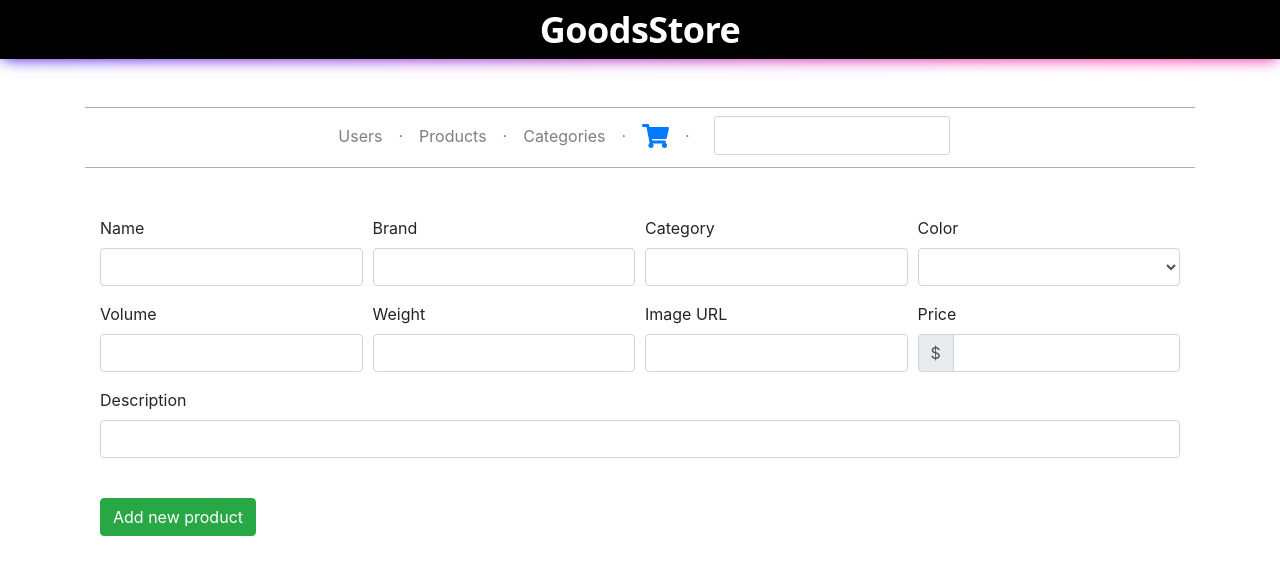
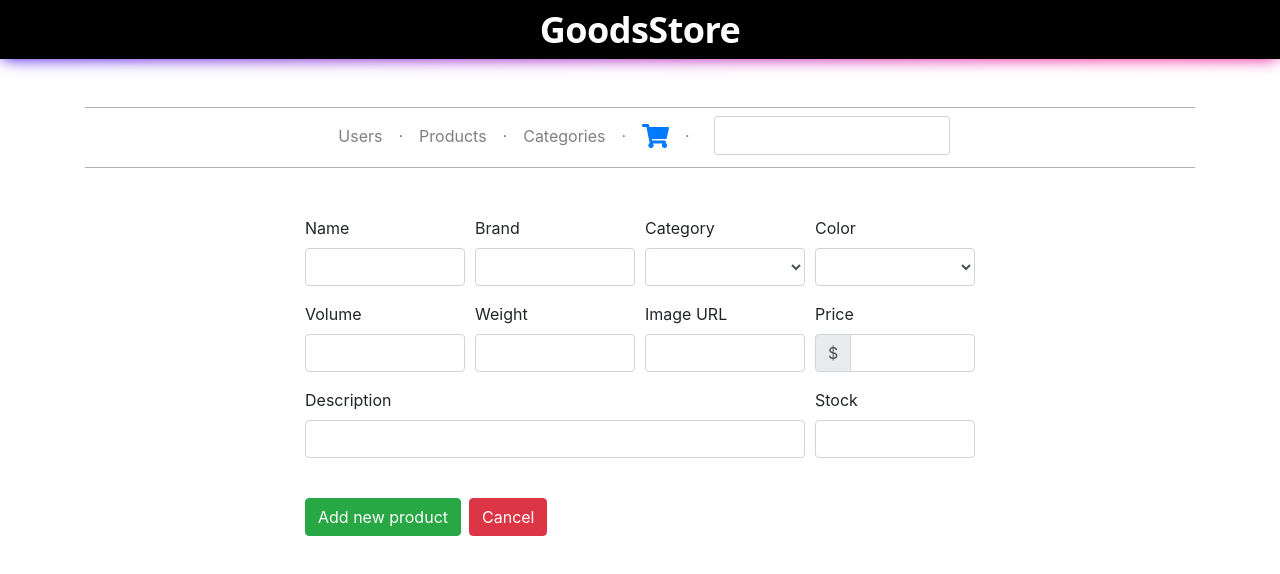
Before and after one commit to jcanovasa/GoodsStoreFrontend, an Angular app: page /products/register-product in a window 1280 px wide. Shown: the top 574 px of the page. Built offline with nearby package versions, Linux system fonts and the light colour scheme.

Commit message:
cancel buttons, quantity and some another items

```diff
--- a/src/app/app.component.html
+++ b/src/app/app.component.html
@@ -21,7 +21,7 @@
                 <span class="nav-link"> · </span>
             </li>
             <li class="nav-item">
-                <a routerLink="/basket" routerLinkActive="active" class="nav-link"><i class="fas fa-shopping-cart"></i></a>
+                <a routerLink="/cart" routerLinkActive="active" class="nav-link"><i class="fas fa-shopping-cart"></i></a>
             </li>
             <li class="nav-item">
                 <span class="nav-link"> · </span>
--- a/src/app/product-details/product-details.component.css
+++ b/src/app/product-details/product-details.component.css
@@ -1,10 +1,8 @@
 #buttonCustom {
     background-color: rgb(255, 209, 3);
     border-color: rgb(196, 137, 0);
-}
-
-#btn2{
-
+    width: 69%;
+    text-align: justify;
 }
 
 #product {
--- a/src/app/product-details/product-details.component.html
+++ b/src/app/product-details/product-details.component.html
@@ -5,8 +5,8 @@
             <span data-toggle="modal" data-target="#exampleModalCenter" id="modal">
                 <img class="card-img-top" src="{{product.imgURL}}" alt="Card image cap">
             </span>
-            <div class="modal fade" id="exampleModalCenter" tabindex="-1" role="dialog" aria-labelledby="exampleModalCenter"
-                aria-hidden="true">
+            <div class="modal fade" id="exampleModalCenter" tabindex="-1" role="dialog"
+                aria-labelledby="exampleModalCenter" aria-hidden="true">
                 <div class="modal-dialog modal-dialog-centered" role="document">
                     <div class="modal-content">
                         <div class="modal-header">
@@ -43,8 +43,13 @@
                     <h3>Price: ${{product.price}}</h3>
                 </div>
                 <div class="col-md-12" id="addCart">
-                    <button type="button" class="btn mx-1 text-black justify-content-end d-flex"
-                        id="buttonCustom"><b>Add to cart</b></button>
+                    <p class="card-text"><small class="text-muted mx-1">Only {{product.stock}} in stock!</small></p>
+                    <form>
+                        <label class="mx-1"><b>Quantity:</b> </label>
+                        <input class="mx-2"type="number" as="input-group" min="1" max="100" value="1"/>
+                    </form>
+                    <button type="button" class="btn mx-1 text-black center d-flex"
+                        id="buttonCustom"><i class="fas fa-shopping-cart mx-2 my-1"></i><b>Add to cart</b></button>
                 </div>
             </div>
         </div>
@@ -60,4 +65,17 @@
 </div>
 <br>
 
-<!-- Button trigger modal -->
+<!-- Button trigger modal
+
+    ESTO ERA PARA PONER UNA CONFIRMACIÓN DE ELIMINACIÓN
+ <div class="row ml-1 mb-3">
+        <a class="btn btn-danger mx-1 text-white" data-toggle="collapse" href="#collapseExample" role="button"
+            aria-expanded="false" aria-controls="collapseExample">Delete</a>
+    </div>
+    <div class="collapse" id="collapseExample">
+        <div class="card card-body">
+            Are you sure?
+        </div>
+    </div>
+ims core
+-->
--- a/src/app/register-product/register-product.component.css
+++ b/src/app/register-product/register-product.component.css
@@ -0,0 +1,4 @@
+#formCentral {
+    width: 700px;
+    margin: 0 auto;
+}
--- a/src/app/register-product/register-product.component.html
+++ b/src/app/register-product/register-product.component.html
@@ -45,7 +45,8 @@
 -->
 
 
-
+<div class="container">
+    <div class="col" id="formCentral">
         <form (ngSubmit)="onSubmit()">
             <div class="form-row">
                 <div class="col-md-3 mb-3">
@@ -61,19 +62,25 @@
                 <div class="col-md-3 mb-3">
                     <label>Category</label>
                     <div class="input-group">
-                <input type="text" class="form-control" id="category" [(ngModel)]="product.category.id"
+                        <select type="text" class="form-control" id="category" [(ngModel)]="product.category.id"
                             name="category">
+                            <option selected> Choose category... </option>
+                            <option value="1">Bikes</option>
+                            <option value="2">Frames</option>
+                            <option value="3">Components</option>
+                        </select>
                     </div>
                 </div>
 
                 <div class="col-md-3 mb-3">
                     <label for="exampleFormControlSelect1">Color</label>
-            <select [(ngModel)]="product.color" class="form-control" id="exampleFormControlSelect1" name="exampleFormControlSelect1">
+                    <select [(ngModel)]="product.color" class="form-control" id="exampleFormControlSelect1"
+                        name="exampleFormControlSelect1">
                         <option selected> Choose color... </option>
-                <option value="Red" >Red</option>
+                        <option value="Red">Red</option>
                         <option value="Blue">Blue</option>
                         <option value="Yellow">Yellow</option>
-                <option value="Green" >Green</option>
+                        <option value="Green">Green</option>
                         <option value="Orange">Orange</option>
                         <option value="Black">Black</option>
                         <option value="White">White</option>
@@ -110,18 +117,27 @@
                 </div>
             </div>
             <div class="form-row">
-        <div class="col-md-12 mb-3">
+                <div class="col-md-9 mb-3">
                     <label for="validationServer01">Description</label>
                     <div class="input-group">
-                <input type="text" class="form-control" id="volume" [(ngModel)]="product.description" name="volume">
+                        <input type="text" class="form-control" id="volume" [(ngModel)]="product.description"
+                            name="volume">
                     </div>
+                </div>
+                <div class="col-md-3 mb-3">
+                    <label for="validationServer01">Stock</label>
+                    <input type="number" min="0" class="form-control" id="volume" [(ngModel)]="product.stock"
+                            name="volume">
                 </div>
             </div>
             <br>
             <div class="form-row">
-        <div class="col-md-3 mb-3">
+                <div class="col-md mb-3">
                     <button class="btn btn-success">Add new product</button>
+                    <button (click)="goToProductList()" class="btn btn-danger mx-2">Cancel</button>
                 </div>
             </div>
 
         </form>
+    </div>
+</div>
--- a/src/app/register-user/register-user.component.html
+++ b/src/app/register-user/register-user.component.html
@@ -16,7 +16,7 @@
                             placeholder="Your name"
                             minlength="2"
                             maxlength="15"
-                            #name = "ngModel">
+                            #name = "ngModel"><br>
                             <label>Surame</label>
                             <input type="text"
                             class="form-control"
@@ -24,9 +24,9 @@
                             [(ngModel)]="user.surname"
                             name="surname"
                             required
-                            placeholder="Your surname">
+                            placeholder="Your surname"><br>
                             <label>Email</label>
-                            <input type="email" class="form-control" id="email" [(ngModel)]="user.email" name="email" required placeholder="Your email">
+                            <input type="email" class="form-control" id="email" [(ngModel)]="user.email" name="email" required placeholder="Your email"><br>
                             <label>Date birth</label>
                             <input type="date"
                             class="form-control"
@@ -52,6 +52,7 @@
                 <div class="row">
                     <div class="col">
                         <button class="btn btn-success" >Save</button>
+                        <button (click)="goToUserList()" class="btn btn-danger mx-2">Cancel</button>
                     </div>
                 </div>
             </form>
--- a/src/app/update-product/update-product.component.css
+++ b/src/app/update-product/update-product.component.css
@@ -0,0 +1,4 @@
+#formCentral {
+    width: 700px;
+    margin: 0 auto;
+}
--- a/src/app/update-product/update-product.component.html
+++ b/src/app/update-product/update-product.component.html
@@ -38,18 +38,20 @@
                         <button class="btn btn-success">Save</button>
                     </div>
                 </div>
-            </form>        </div>
+            </form>
+        </div>
     </div>
 </div>
 -->
 
 
-
-<form (ngSubmit)="onSubmit()" #userForm = "ngForm">
+<div class="container">
+    <div class="col" id="formCentral">
+        <form (ngSubmit)="onSubmit()">
             <div class="form-row">
                 <div class="col-md-3 mb-3">
                     <label for="validationServer01">Name</label>
-            <input type="text" class="form-control" id="name" [(ngModel)]="product.nameItem" name="name" #name = "ngModel">
+                    <input type="text" class="form-control" id="name" [(ngModel)]="product.nameItem" name="name">
                 </div>
                 <div class="col-md-3 mb-3">
                     <label for="validationServer01">Brand</label>
@@ -60,14 +62,20 @@
                 <div class="col-md-3 mb-3">
                     <label>Category</label>
                     <div class="input-group">
-                <input type="text" class="form-control" id="category" [(ngModel)]="product.category.id"
+                        <select type="text" class="form-control" id="category" [(ngModel)]="product.category.id"
                             name="category">
+                            <option selected> Choose category... </option>
+                            <option value="1">Bikes</option>
+                            <option value="2">Frames</option>
+                            <option value="3">Components</option>
+                        </select>
                     </div>
                 </div>
 
                 <div class="col-md-3 mb-3">
                     <label for="exampleFormControlSelect1">Color</label>
-            <select [(ngModel)]="product.color" class="form-control" id="exampleFormControlSelect1" name="exampleFormControlSelect1">
+                    <select [(ngModel)]="product.color" class="form-control" id="exampleFormControlSelect1"
+                        name="exampleFormControlSelect1">
                         <option selected> Choose color... </option>
                         <option value="Red">Red</option>
                         <option value="Blue">Blue</option>
@@ -109,18 +117,27 @@
                 </div>
             </div>
             <div class="form-row">
-        <div class="col-md-12 mb-3">
+                <div class="col-md-9 mb-3">
                     <label for="validationServer01">Description</label>
                     <div class="input-group">
-                <input type="text" class="form-control" id="volume" [(ngModel)]="product.description" name="volume">
+                        <input type="text" class="form-control" id="volume" [(ngModel)]="product.description"
+                            name="volume">
                     </div>
+                </div>
+                <div class="col-md-3 mb-3">
+                    <label for="validationServer01">Stock</label>
+
                 </div>
             </div>
             <br>
             <div class="form-row">
-        <div class="col-md-3 mb-3">
-            <button class="btn btn-success">Add new product</button>
+                <div class="col-md mb-3">
+                    <button class="btn btn-success">Save changes</button>
+                    <button (click)="goToProductList()" class="btn btn-danger mx-2">Cancel</button>
                 </div>
             </div>
 
         </form>
+    </div>
+
+</div>
--- a/src/app/update-user/update-user.component.html
+++ b/src/app/update-user/update-user.component.html
@@ -18,7 +18,7 @@
                             placeholder="Your name"
                             minlength="2"
                             maxlength="15"
-                            #name = "ngModel">
+                            #name = "ngModel"><br>
                             <label>Surame</label>
                             <input type="text"
                             class="form-control"
@@ -26,9 +26,9 @@
                             [(ngModel)]="user.surname"
                             name="surname"
                             required
-                            placeholder="Your surname">
+                            placeholder="Your surname"><br>
                             <label>Email</label>
-                            <input type="email" class="form-control" id="email" [(ngModel)]="user.email" name="email" required placeholder="Your email">
+                            <input type="email" class="form-control" id="email" [(ngModel)]="user.email" name="email" required placeholder="Your email"><br>
                             <label>Date birth</label>
                             <input type="date"
                             class="form-control"
@@ -52,7 +52,8 @@
                 <br>
                 <div class="row">
                     <div class="col">
-                        <button class="btn btn-success" >Save</button> <!-- [disabled]="!userForm.form.valid"-->
+                        <button class="btn btn-success" >Save changes</button>
+                        <button (click)="goToUserList()" class="btn btn-danger mx-2">Cancel</button>
                     </div>
                 </div>
             </form>
```
Also changed, not shown: src/app/product-list/product-list.component.html (+21 -1 lines). Lines whose indentation alone changed are shown as unchanged.
